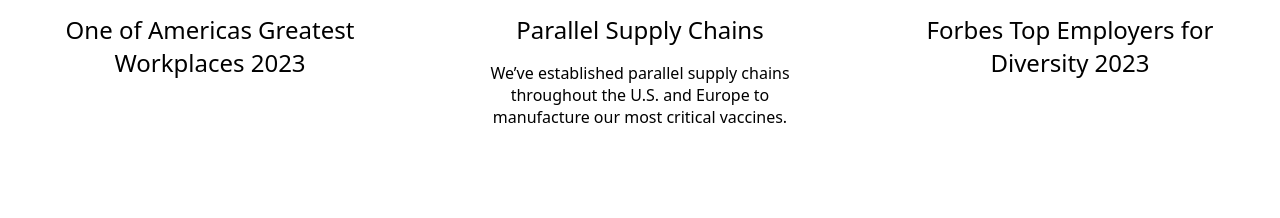
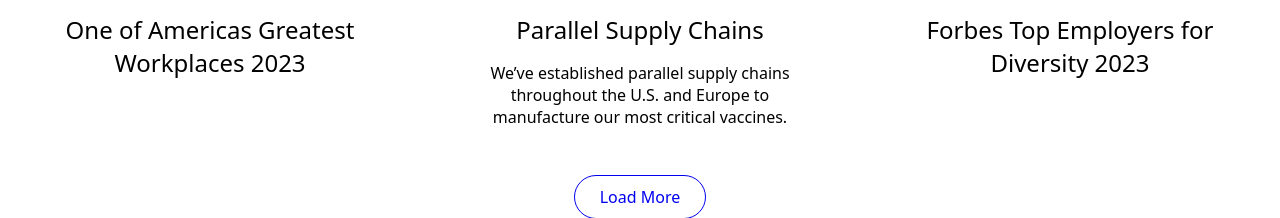
Before and after one commit to carterda/layout-container, a plain HTML site: page index.html in a window 1280 px wide. Shown: the part 1379-1597 px from the top of the page. Before the commit the page ends 1555 px from the top, so only its background shows below. Drawn offline with Linux system fonts and the light colour scheme.

Commit message:
fixed layout

```diff
--- a/index.html
+++ b/index.html
@@ -104,8 +104,10 @@
               Forbes Top Employers for Diversity 2023</p>
           </div>
       </div> <!--- end card --->
+     </div>
     </div>
+     <div class="btn-container">
+      <a href="#" class="pfe-btn">Load More</a>
     </div>
-
 </body>
 </html>
--- a/style.scss
+++ b/style.scss
@@ -13,13 +13,38 @@ html {
 .layout-container {
     display: grid;
     grid-template-columns: repeat(3, 1fr);
-    gap: 10px;
+    gap: 10px 10px;
 
     @media (max-width:48em) {
       grid-template-columns: 1fr;
       max-width: 95%;
       margin: 0 auto;
     }
+}
+
+.btn-container {
+  display:grid;
+  place-items: center;
+}
+
+.btn {
+  display: inline-block;
+  text-decoration: none;
+  width: fit-content;
+  padding: 10px 25px;
+  outline: 1px solid;
+  border-radius: 50px;
+  transition: all .3s ease-in-out;
+
+  &:hover {
+     background: #0000c9;
+     outline: none;
+     color: rgba(225,255,255,1);
+  }
+ }
+
+.pfe-btn {
+  @extend .btn;
 }
 
 img {
@@ -89,19 +114,7 @@ img {
   }
 
   &__btn {
-     display: inline-block;
-     text-decoration: none;
-     width: fit-content;
-     padding: 10px 25px;
-     outline: 1px solid;
-     border-radius: 50px;
-     transition: all .3s ease-in-out;
-
-     &:hover {
-        background: #0000c9;
-        outline: none;
-        color: rgba(225,255,255,1);
-     }
+    @extend .btn;
   }
 }
 
```
Also changed, not shown: style.css, 1 other file.
